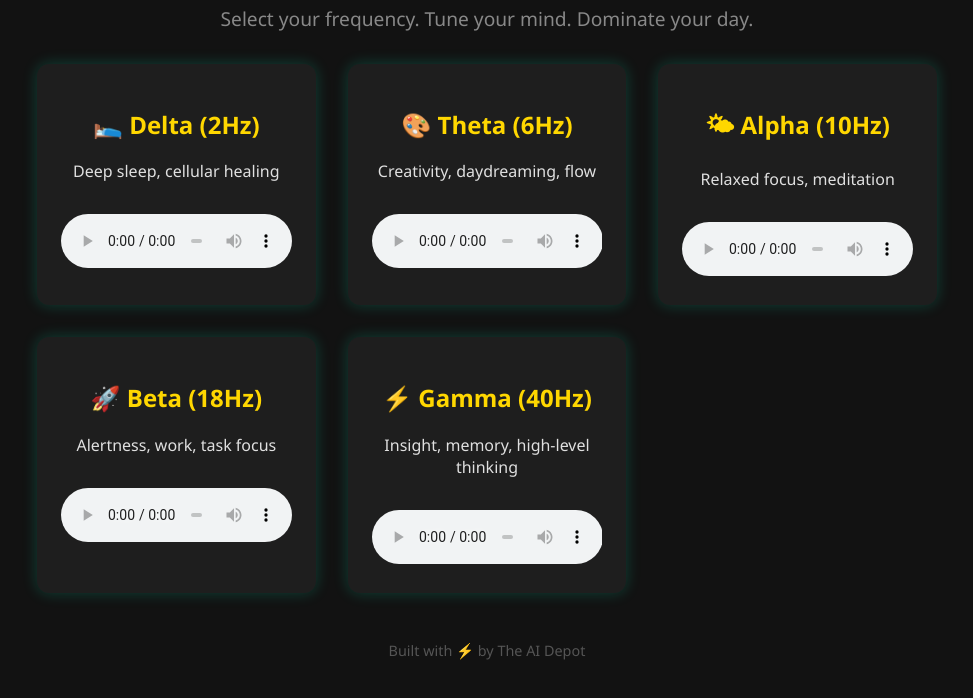
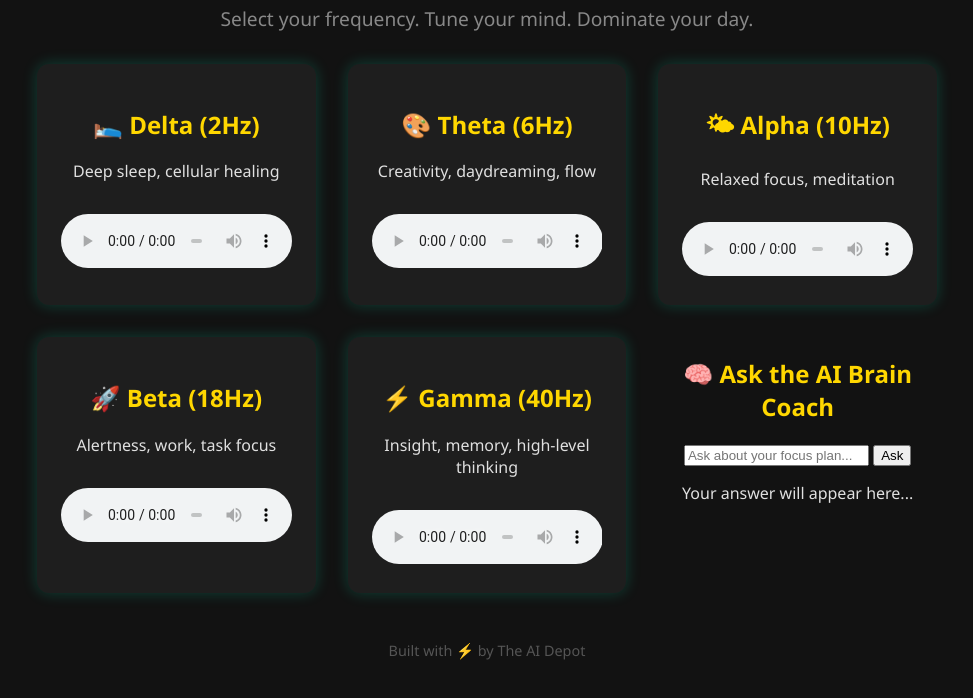
Before and after one commit to TheAIDepot/brain-tuner-dashboard, a plain HTML site: page index.html in a window 1280 px wide. Shown: the part 136-834 px from the top of the page, without its empty margins (153-1126 px from the left). Drawn offline with Linux system fonts and the light colour scheme.

Commit message:
Update index.html

```diff
--- a/index.html
+++ b/index.html
@@ -54,6 +54,18 @@
           <source src="audio/gamma.mp3" type="audio/mp3" />
         </audio>
       </div>
+
+      <section class="ai-chat">
+  <h2>🧠 Ask the AI Brain Coach</h2>
+  <form id="gpt-form">
+    <input type="text" id="gpt-input" placeholder="Ask about your focus plan..." />
+    <button type="submit">Ask</button>
+  </form>
+  <p id="gpt-response">Your answer will appear here...</p>
+</section>
+
+<script src="gpt-assistant.js"></script>
+
     </div>
 
     <footer>
```
